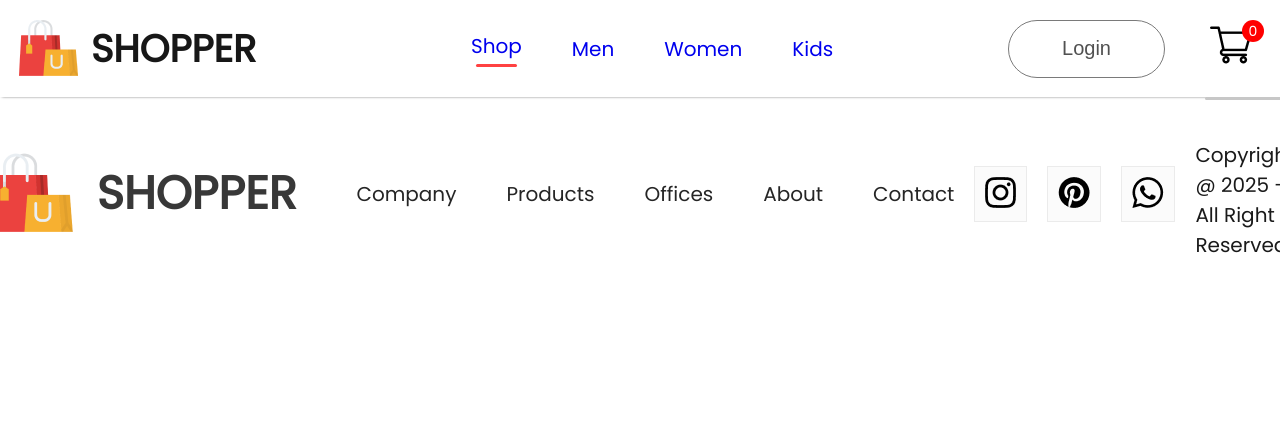
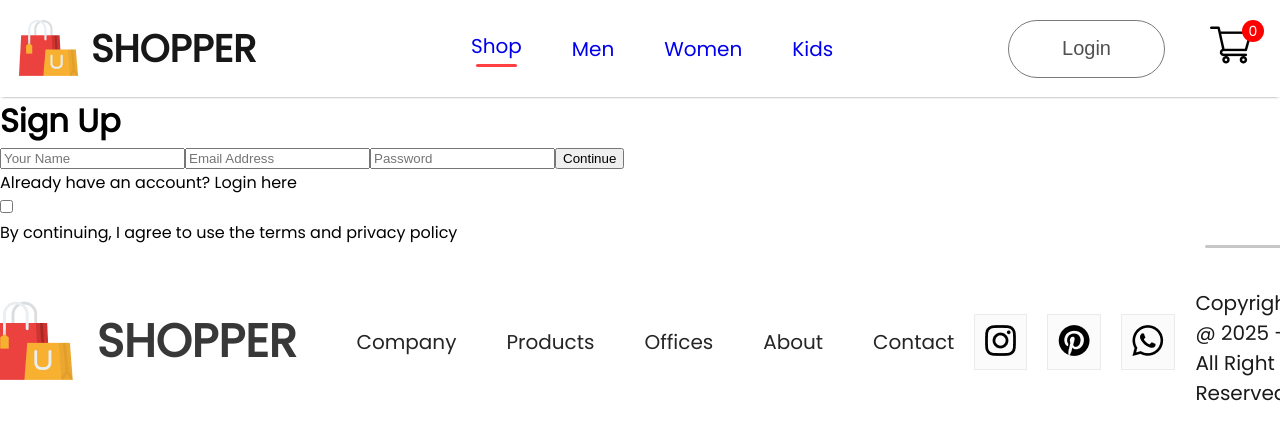
Before and after one commit to sgsayani/E-Commerce-Website, a React (Create React App) app: page /loin in a window 1280 px wide. Shown: the top 440 px of the page. Built offline with nearby package versions, Linux system fonts and the light colour scheme.

Commit message:
login html

```diff
--- a/src/Pages/LoginSignup.jsx
+++ b/src/Pages/LoginSignup.jsx
@@ -2,7 +2,23 @@
 
 const LoginSignup = () => {
   return (
-    <div>
+    <div className='loginsignup'>
+      <div className="loginsignup-container">
+        <h1>Sign Up</h1>
+        <div className="loginsignup-fields">
+          <input type="text" placeholder='Your Name' />
+          <input type="text" placeholder='Email Address' />
+          <input type="password" placeholder='Password' />
+          <button>Continue</button>
+          <p className="loginsignup-login">
+            Already have an account? <span>Login here</span>
+          </p>
+          <div className="loginsignup-agree">
+            <input type="checkbox" name='' id="" />
+            <p>By continuing, I agree to use the terms and privacy policy</p>
+          </div>
+        </div>
+      </div>
 
     </div>
   )
```
